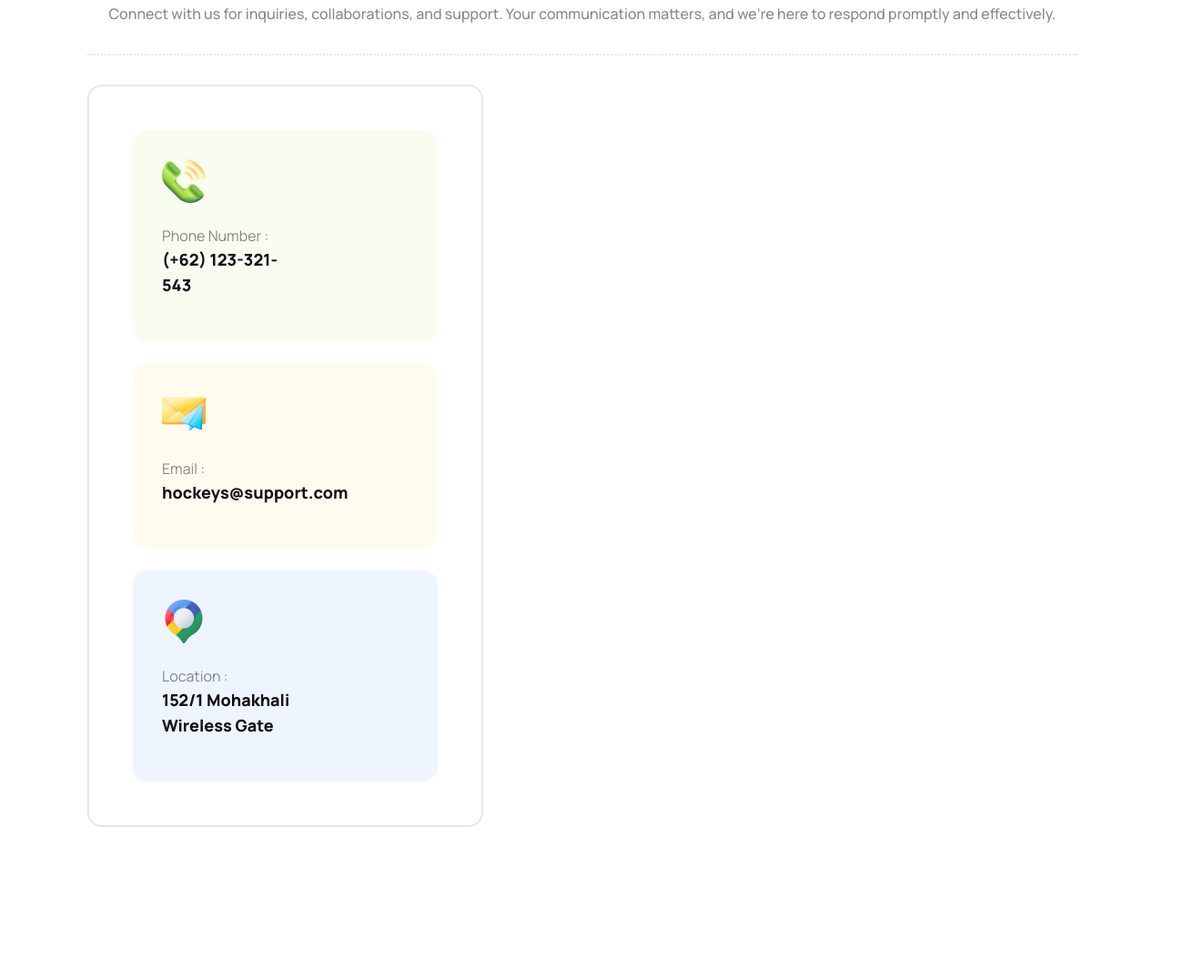
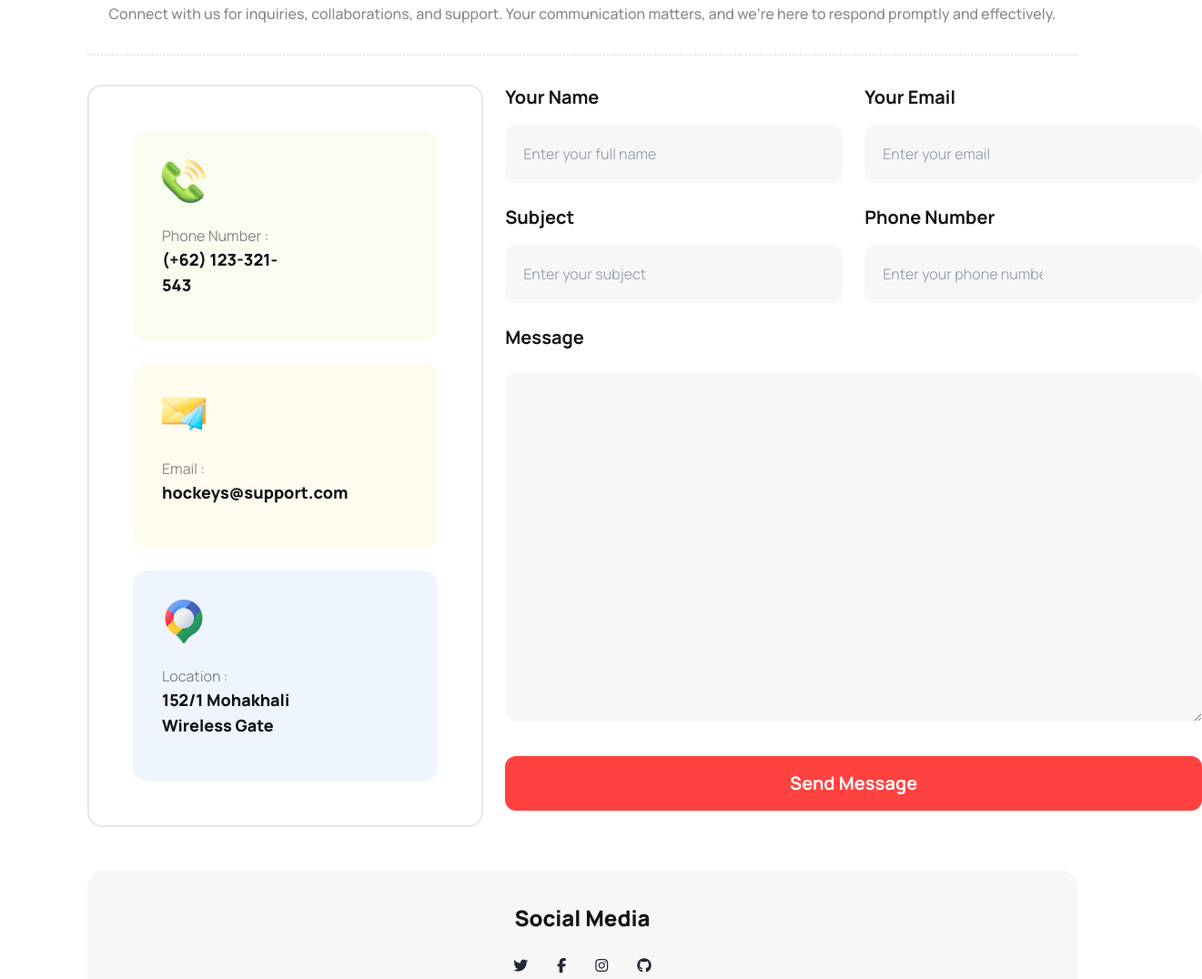
Before and after one commit to AhmedMiraz1/Hockeys-assingment3, a plain HTML site: page index.html in a window 1280 px wide. Shown: the part 4796-5872 px from the top of the page at 91% size, 1321 px wide, since content can reach past the window. Before the commit the page ends 5769 px from the top, so only its background shows below. Drawn offline with nearby package versions, Linux system fonts and the light colour scheme.

Commit message:
social media icon added

```diff
--- a/index.html
+++ b/index.html
@@ -692,7 +692,7 @@
           effectively.
         </p>
         <div class="border-dotted border-t-2 mb-8"></div>
-        <div class="flex flex-col lg:flex-row">
+        <div class="flex gap-6 flex-col lg:flex-row">
           <div class="border-solid border-2 p-12 rounded-2xl lg:w-2/5 w-full">
             <div class="bg-[#BCED6D1A] pt-8 pb-12 pl-8 pr-36 rounded-2xl mb-6">
               <img src="Images/Group 1171275317.png" alt="" />
@@ -705,9 +705,7 @@
             </div>
             <div class="bg-[#FDDD5F1A] pt-8 pb-12 pl-8 pr-36 rounded-2xl mb-6">
               <img src="Images/Group 1171275318.png" alt="" />
-              <p class="text-[#13131880] text-base font-normal mt-6">
-                Email :
-              </p>
+              <p class="text-[#13131880] text-base font-normal mt-6">Email :</p>
               <h4 class="text-[#131318] text-lg font-extrabold">
                 hockeys@support.com
               </h4>
@@ -722,8 +720,83 @@
               </h4>
             </div>
           </div>
+
+          <div>
+            <div class="flex gap-6 flex-col lg:flex-row">
+              <div>
+                <h4 class="text-[#131318] text-xl font-bold mb-4">Your Name</h4>
+                <input
+                  class="py-5 pl-5 pr-40 bg-[#13131808] rounded-xl"
+                  type="text"
+                  placeholder="Enter your full name"
+                />
+              </div>
+              <div>
+                <h4 class="text-[#131318] text-xl font-bold mb-4">
+                  Your Email
+                </h4>
+                <input
+                  class="py-5 pl-5 pr-40 bg-[#13131808] rounded-xl"
+                  type="email"
+                  name=""
+                  id=""
+                  placeholder="Enter your email"
+                />
+              </div>
+            </div>
+            <div class="flex gap-6 flex-col lg:flex-row mt-6">
+              <div>
+                <h4 class="text-[#131318] text-xl font-bold mb-4">Subject</h4>
+                <input
+                  class="py-5 pl-5 pr-40 bg-[#13131808] rounded-xl"
+                  type="text"
+                  placeholder="Enter your subject"
+                />
+              </div>
+              <div>
+                <h4 class="text-[#131318] text-xl font-bold mb-4">
+                  Phone Number
+                </h4>
+                <input
+                  class="py-5 pl-5 pr-40 bg-[#13131808] rounded-xl"
+                  type="number"
+                  name=""
+                  id=""
+                  placeholder="Enter your phone number"
+                />
+              </div>
+            </div>
+            <h4 class="text-[#131318] text-xl font-bold my-6">Message</h4>
+            <textarea
+              class="mb-8 w-full bg-[#13131808] rounded-xl h-96"
+              name=""
+              id=""
+              cols="30"
+              rows="10"
+            >
+            </textarea>
+            <button
+              class="block mx-auto bg-[#FF4240] w-full text-white text-xl font-bold rounded-xl py-4"
+            >
+              Send Message
+            </button>
+          </div>
+        </div>
+        <!-- ---------------social media icon  -->
+        <div class="mt-12 mb-24 bg-[#13131808] py-9 rounded-2xl">
+          <h2 class="text-center text-[#131318] text-2xl font-extrabold mb-6">Social Media</h2>
+          <div class="text-center  space-x-8">
+            <span><i class="fa-brands fa-twitter"></i></span><span><i class="fa-brands fa-facebook-f"></i></span><span><i class="fa-brands fa-instagram"></i></span><span><i class="fa-brands fa-github"></i></span>
+          </div>
         </div>
       </section>
+      <!-- main section ends here  -->
     </main>
+
+    <footer class="mx-0 bg-[#131318]">
+
+
+
+    </footer>
   </body>
 </html>
```
